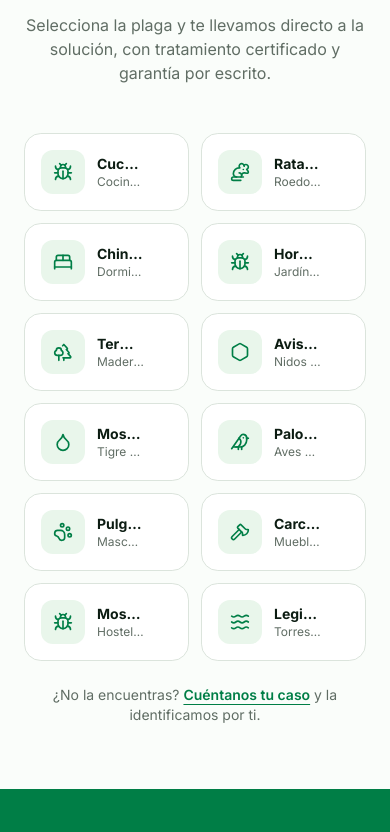
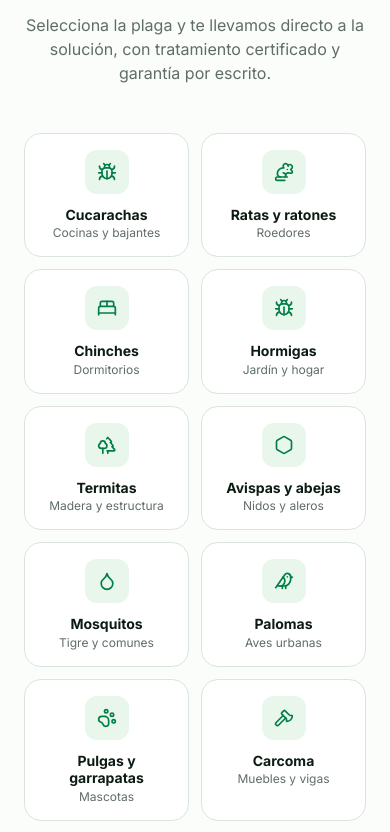
Before and after one commit to DaveToTaxi/pest-control-website, a Next.js app: page / in a window 390 px wide. Shown: the part 1525-2357 px from the top of the page. Built offline with nearby package versions, Linux system fonts and the light colour scheme.

Commit message:
feat: update pest grid component layout and add pest-mobile.png file

```diff
--- a/components/pest-grid.tsx
+++ b/components/pest-grid.tsx
@@ -26,20 +26,20 @@ export function PestGrid() {
               <a
                 key={pest.slug}
                 href="#presupuesto"
-                className="group flex items-center gap-3 rounded-xl border border-border bg-card p-4 transition-all hover:-translate-y-0.5 hover:border-primary/40 hover:shadow-md"
+                className="group flex flex-col items-center gap-3 rounded-xl border border-border bg-card p-4 text-center transition-all hover:-translate-y-0.5 hover:border-primary/40 hover:shadow-md sm:flex-row sm:items-center sm:text-left"
               >
                 <span className="flex size-11 shrink-0 items-center justify-center rounded-lg bg-secondary text-primary transition-colors group-hover:bg-primary group-hover:text-primary-foreground">
                   <Icon className="size-5" />
                 </span>
-                <span className="min-w-0">
-                  <span className="block truncate text-sm font-bold text-foreground">
+                <span className="min-w-0 flex-1">
+                  <span className="block text-sm font-bold leading-tight text-foreground">
                     {pest.name}
                   </span>
-                  <span className="block truncate text-xs text-muted-foreground">
+                  <span className="mt-0.5 block text-xs leading-tight text-muted-foreground">
                     {pest.short}
                   </span>
                 </span>
-                <ArrowRight className="ml-auto size-4 shrink-0 text-muted-foreground/0 transition-all group-hover:translate-x-0.5 group-hover:text-primary" />
+                <ArrowRight className="hidden size-4 shrink-0 text-muted-foreground/0 transition-all group-hover:translate-x-0.5 group-hover:text-primary sm:block" />
               </a>
             )
           })}
```
Also changed, not shown: pest-mobile.png (added), 1 other file (tests, documents, lock files or other folders).
